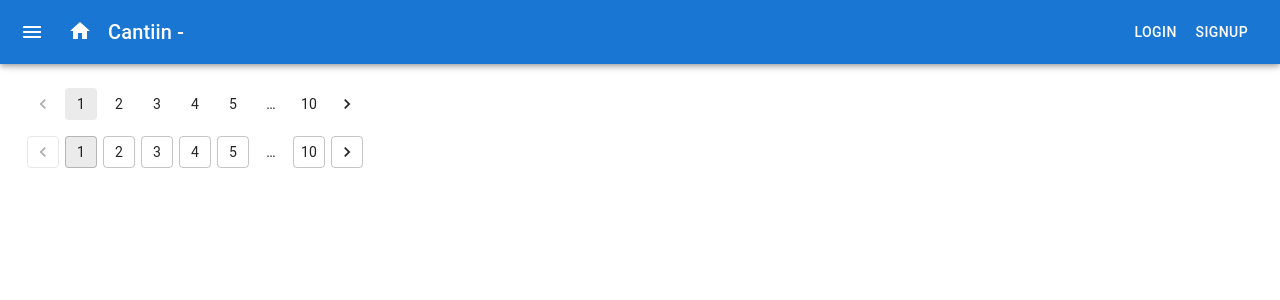
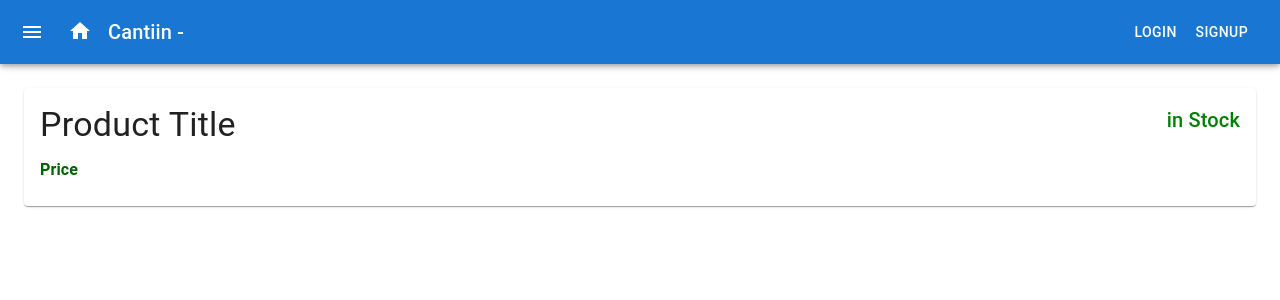
Before and after one commit to Techsolutions1213/Cantiin-React-NextJS, a React (Create React App) app in the folder Cantiin-React-MaterialUI/: page /test in a window 1280 px wide. Shown: the top 300 px of the page. Built offline with nearby package versions, Linux system fonts and the light colour scheme; no server answers.

Commit message:
Custom dummy Card works

```diff
--- a/Cantiin-React-MaterialUI/src/Routes/Test.js
+++ b/Cantiin-React-MaterialUI/src/Routes/Test.js
@@ -1,12 +1,36 @@
 import * as React from 'react';
-import Pagination from '@mui/material/Pagination';
-import Stack from '@mui/material/Stack';
+import Card from '@mui/material/Card';
+import CardActions from '@mui/material/CardActions';
+import CardContent from '@mui/material/CardContent';
+import CardMedia from '@mui/material/CardMedia';
+import Button from '@mui/material/Button';
+import Typography from '@mui/material/Typography';
+import { Container } from '@mui/material';
 
-export default function PaginationRounded() {
+export default function ImgMediaCard() {
   return (
-    <Stack spacing={2}>
-      <Pagination count={10} shape="rounded" />
-      <Pagination count={10} variant="outlined" shape="rounded" />
-    </Stack>
+    <Card sx={{ backgroundColor:"success" }}>
+
+      <CardContent>
+
+
+        <div style={{display:"flex"}}>
+        <Typography gutterBottom variant="h4" component="div" sx={{flexGrow:1}}>
+          Product Title
+        </Typography>
+        <Typography gutterBottom variant="h6" component="div" sx={{color:"green"}}>
+          in Stock
+        </Typography>
+        </div>
+
+        <Typography variant="body1" color="text.secondary" sx={{color:"darkgreen", fontWeight:"bold"}}>
+          Price
+        </Typography>
+
+
+
+      </CardContent>
+
+    </Card>
   );
 }
```
